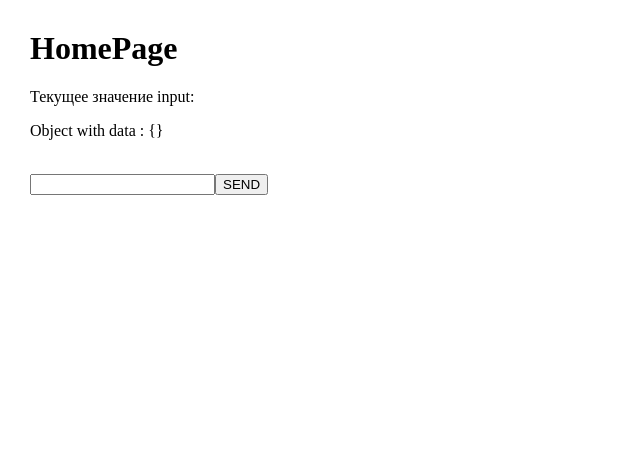
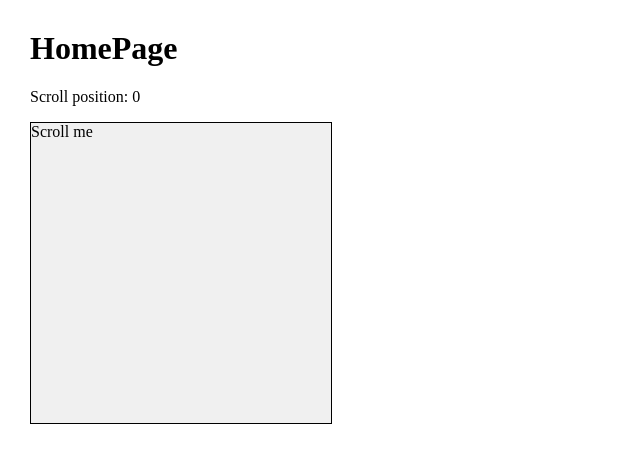
Before and after one commit to romanbarinov84/WebGarage-React-lessons-, a React (Vite) app: page / in a window 1280 px wide. Shown: the top 462 px of the page, without its empty margins (0-640 px from the left). Built offline with nearby package versions, Linux system fonts and the light colour scheme.

Commit message:
onScroll 02.12

```diff
--- a/src/components/pages/HomePage.jsx
+++ b/src/components/pages/HomePage.jsx
@@ -1,35 +1,32 @@
-import { useState } from "react"
-
+import { useState } from "react";
 
 const HomePage = () => {
+  const [scrollTop, setScrollTop] = useState(0); // состояние для scrollTop
 
-  const [ text , setText] = useState("");
-  const [dataObject , setDataObject] = useState({});
-
-  const handleSubmit = (event) => {
-     event.preventDefault()
-    setDataObject({...dataObject , text});
-    setText("");
-  }
-
-  const handleChange = (event) => {
-    setText(event.target.value)
-
-  }
+  const handleScroll = (event) => {
+    setScrollTop(Math.round(event.target.scrollTop)); // сохраняем значение в состояние
+  };
 
   return (
-    <div style={{margin: 30}}>
+    <div style={{ margin: 30 }}>
       <h1>HomePage</h1>
-      <p>Текущее значение input: {text}</p>
-      <p>Object with data : {JSON.stringify(dataObject)}</p>
-      <br />
-      <form onSubmit={handleSubmit}>
-         <input type="text" value={text} onChange={handleChange}/>
-        <button type="submit" >SEND</button>
-      </form>
+      <p>Scroll position: {scrollTop}</p>
 
+      <div
+        onScroll={handleScroll}
+        style={{
+          height: 300,
+          width: 300,
+          overflowY: "scroll", // чтобы была прокрутка
+          border: "1px solid black",
+        }}
+      >
+        <div style={{ height: 900, width: "100%", background: "#f0f0f0" }}>
+          Scroll me
+        </div>
+      </div>
     </div>
-  )
-}
+  );
+};
 
-export default HomePage
+export default HomePage;
```
